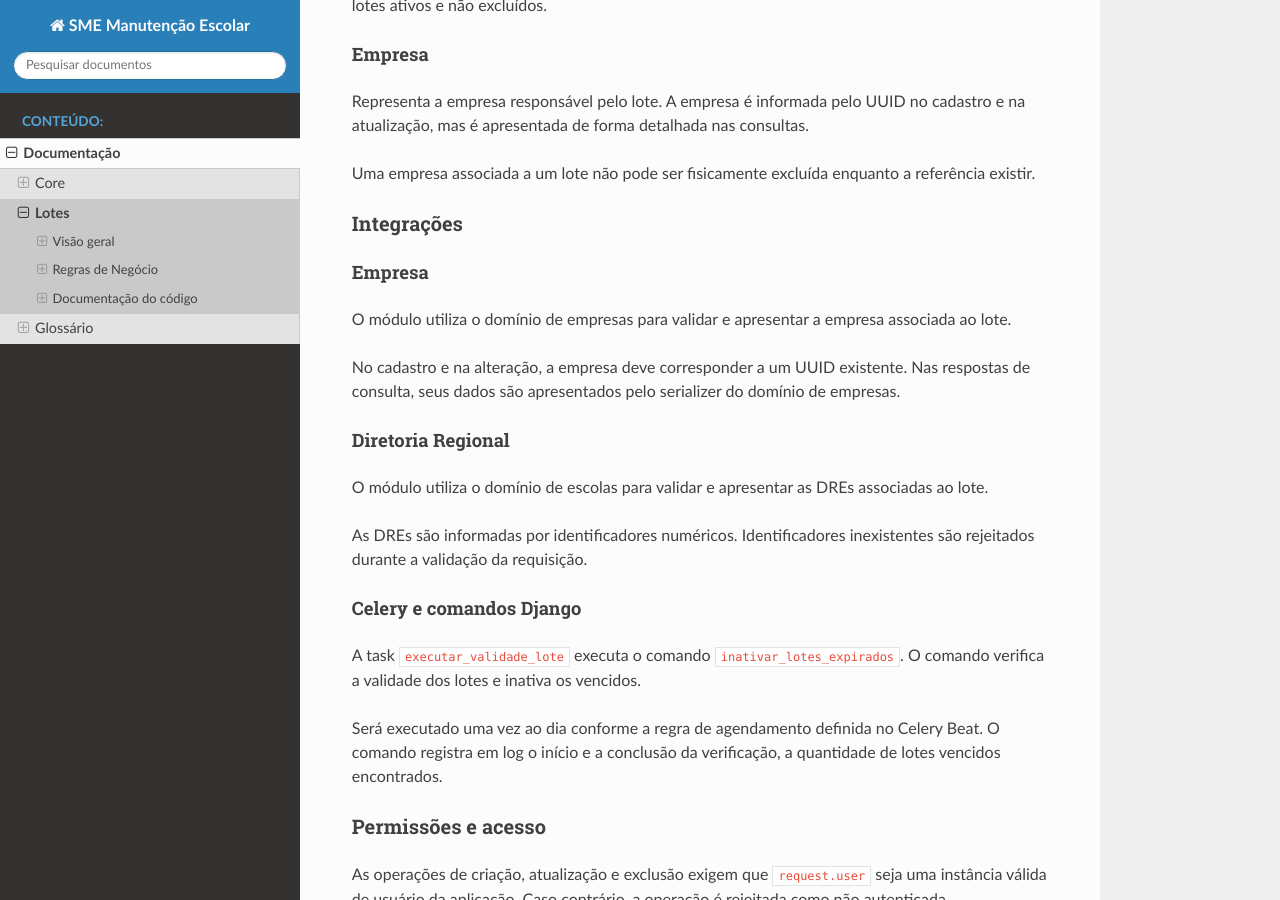
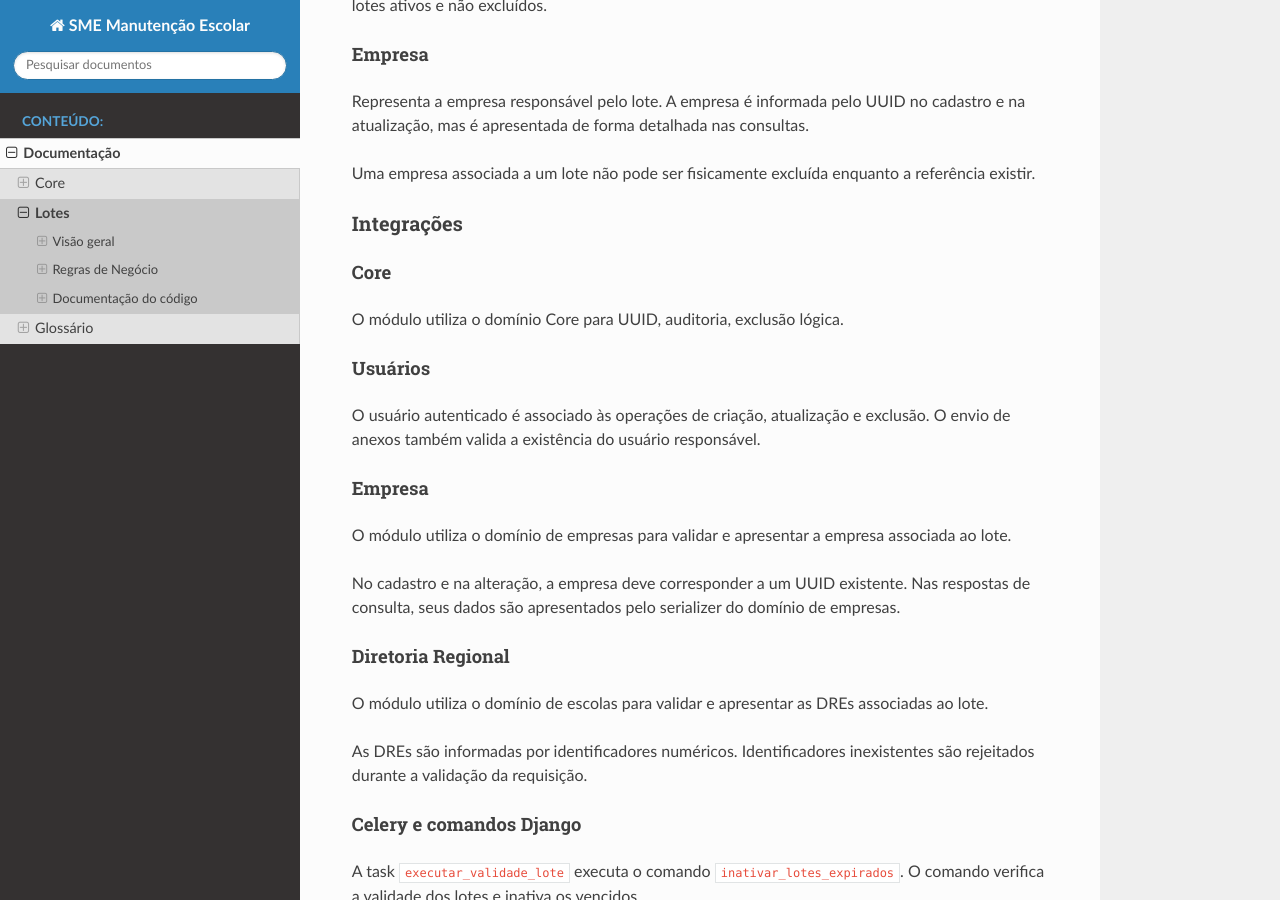
Before and after one commit to prefeiturasp/SME-ManutencaoEscolar-Backend, a Sphinx documentation site: the page built from docs/dominios/lote/index.rst, in a window 1280 px wide and 900 px high, scrolled down 3912 px. Built offline with Sphinx 7.4.7 and the Read the Docs theme 3.1.0, drawn with Linux system fonts in a browser that asks for light colours.

Commit message:
docs(156119): foi ajustado as regras e o index

```diff
--- a/docs/dominios/lote/index.rst
+++ b/docs/dominios/lote/index.rst
@@ -223,6 +223,16 @@ a referência existir.
 Integrações
 -----------
 
+Core
+~~~~
+
+O módulo utiliza o domínio Core para UUID, auditoria, exclusão lógica.
+
+Usuários
+~~~~~~~~
+
+O usuário autenticado é associado às operações de criação, atualização e exclusão. O envio de anexos também valida a existência do usuário responsável.
+
 Empresa
 ~~~~~~~
 
--- a/docs/dominios/lote/regras_negocio.rst
+++ b/docs/dominios/lote/regras_negocio.rst
@@ -1,6 +1,4 @@
-Este documento reúne as regras funcionais identificadas no módulo de lotes.
-As regras foram extraídas exclusivamente dos arquivos disponibilizados para
-análise.
+Esta seção documenta as regras de negócio que orientam o funcionamento do domínio **Lote**.
 
 Cadastro
 --------
```
